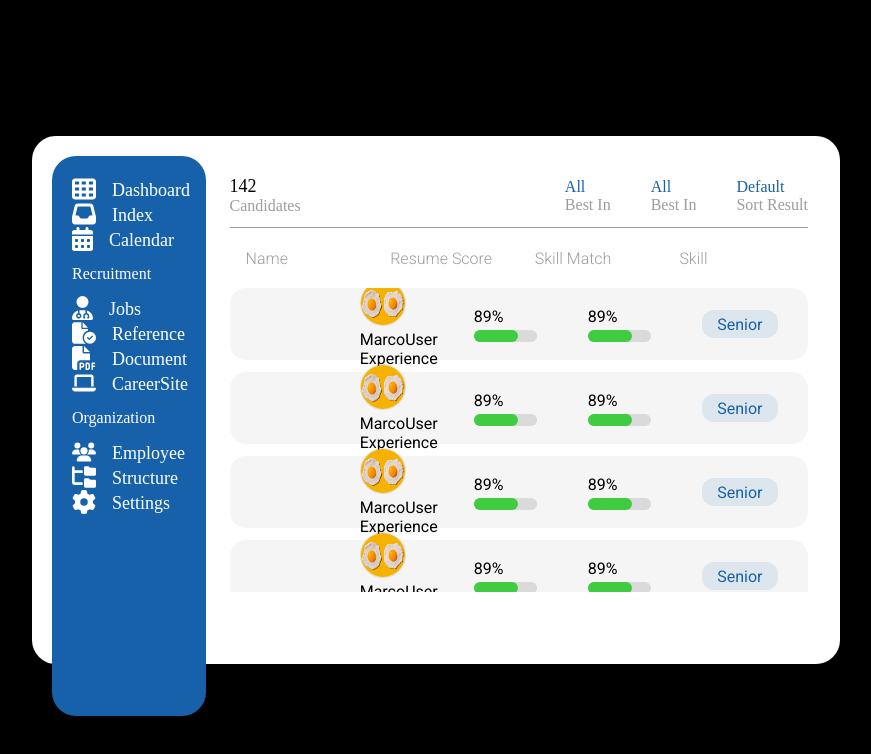
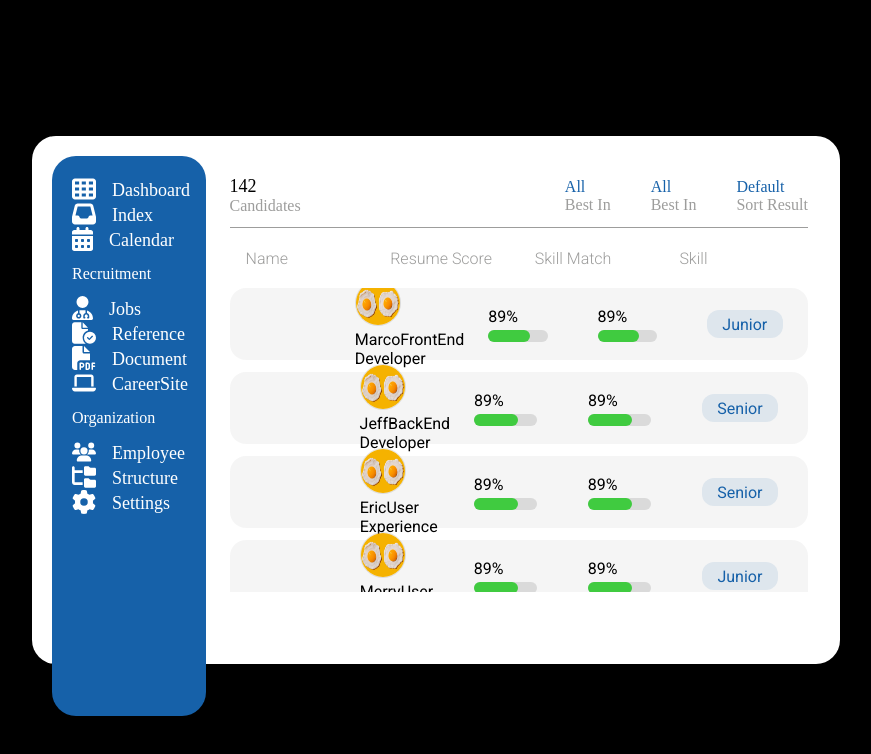
Before and after one commit to euntaek419/pagination, a Vue app: page /#/ in a window 1280 px wide. Shown: the top 754 px of the page, without its empty margins (204-1075 px from the left). Built offline with nearby package versions, Linux system fonts and the light colour scheme; a web font is replaced by a local one.

Commit message:
더미데이터 동적 컴포넌트 만들기 1

```diff
--- a/src/components/mocules/List.vue
+++ b/src/components/mocules/List.vue
@@ -3,8 +3,8 @@
         <div class="list__avatar"></div>
         <div class="list__item">
             <img src="@/assets/images/egg.png" alt="" class="list__avatar__image" />
-            <span class="name">Marco</span>
-            <span class="duty">User Experience</span>
+            <span class="name">{{ data.userName }}</span>
+            <span class="duty">{{ data.userRole }}</span>
         </div>
         <div class="list__item">
             <BarChart />
@@ -13,7 +13,7 @@
             <BarChart />
         </div>
         <div class="list__item">
-            <div class="list__item__chip">Senior</div>
+            <div class="list__item__chip">{{ data.userSkill }}</div>
         </div>
     </div>
 
@@ -21,6 +21,23 @@
 
 <script setup lang="ts">
 import BarChart from '@components/atoms/chart/BarChart copy.vue'
+import { toRefs } from 'vue'
+
+interface List {
+    userName: string
+    userRole: string
+    userResumeScore: number
+    userSkillMatch: number
+    userSkill: string
+}
+
+interface Props {
+    data: List
+}
+
+const props = defineProps<Props>()
+const { data } = toRefs(props)
+
 </script>
 
 <style lang="scss" scoped>
--- a/src/components/organisms/Notice.vue
+++ b/src/components/organisms/Notice.vue
@@ -28,16 +28,7 @@
             <span class="label">Skill</span>
         </div>
         <div class="notice__body__list-box">
-            <NoticeList />
-            <NoticeList />
-            <NoticeList />
-            <NoticeList />
-            <NoticeList />
-            <NoticeList />
-            <NoticeList />
-            <NoticeList />
-            <NoticeList />
-            <NoticeList />
+            <NOTICELIST v-for="item in tableData" :key="item.userName" :data="item"/>
         </div>
     </div>
 
@@ -45,7 +36,69 @@
 </template>
 
 <script setup lang="ts">
-import NoticeList from '@/components/mocules/List.vue'
+import NOTICELIST from '@/components/mocules/List.vue'
+import { ref } from 'vue'
+
+interface List {
+    userName: string
+    userRole: string
+    userResumeScore: number
+    userSkillMatch: number
+    userSkill: string
+}
+
+const tableData = ref<List[]>([
+    {
+        userName:'Marco',
+        userRole:'FrontEnd Developer',
+        userResumeScore: 89,
+        userSkillMatch: 80,
+        userSkill: 'Junior'
+    },
+    {
+        userName:'Jeff',
+        userRole:'BackEnd Developer',
+        userResumeScore: 72,
+        userSkillMatch: 65,
+        userSkill: 'Senior'
+    },
+    {
+        userName:'Eric',
+        userRole:'User Experience',
+        userResumeScore: 90,
+        userSkillMatch: 91,
+        userSkill: 'Senior'
+    },
+    {
+        userName:'Merry',
+        userRole:'User Interface',
+        userResumeScore: 56,
+        userSkillMatch: 43,
+        userSkill: 'Junior'
+    },
+    {
+        userName:'John',
+        userRole:'Project Manager',
+        userResumeScore: 100,
+        userSkillMatch: 100,
+        userSkill: 'Senior'
+    },
+    {
+        userName:'Maxwell',
+        userRole:'FrontEnd Developer',
+        userResumeScore: 50,
+        userSkillMatch: 50,
+        userSkill: 'Junior'
+    },
+    {
+        userName:'Poloe',
+        userRole:'BackEnd Developer',
+        userResumeScore: 80,
+        userSkillMatch: 76,
+        userSkill: 'Senior'
+    },
+
+])
 </script>
 
 <style lang="scss" scoped>
```
